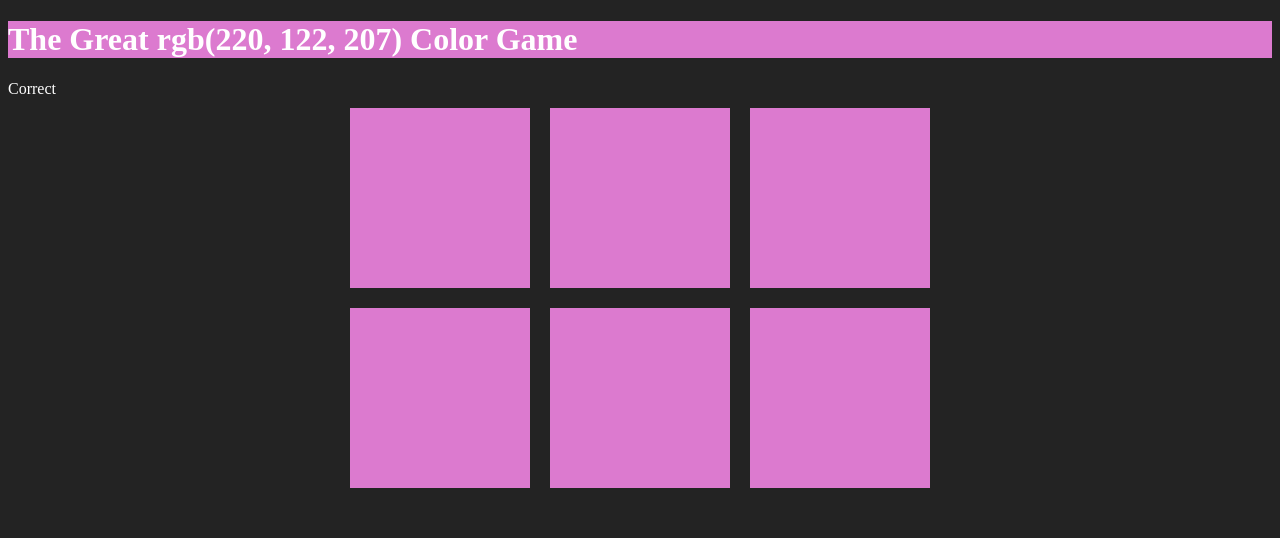
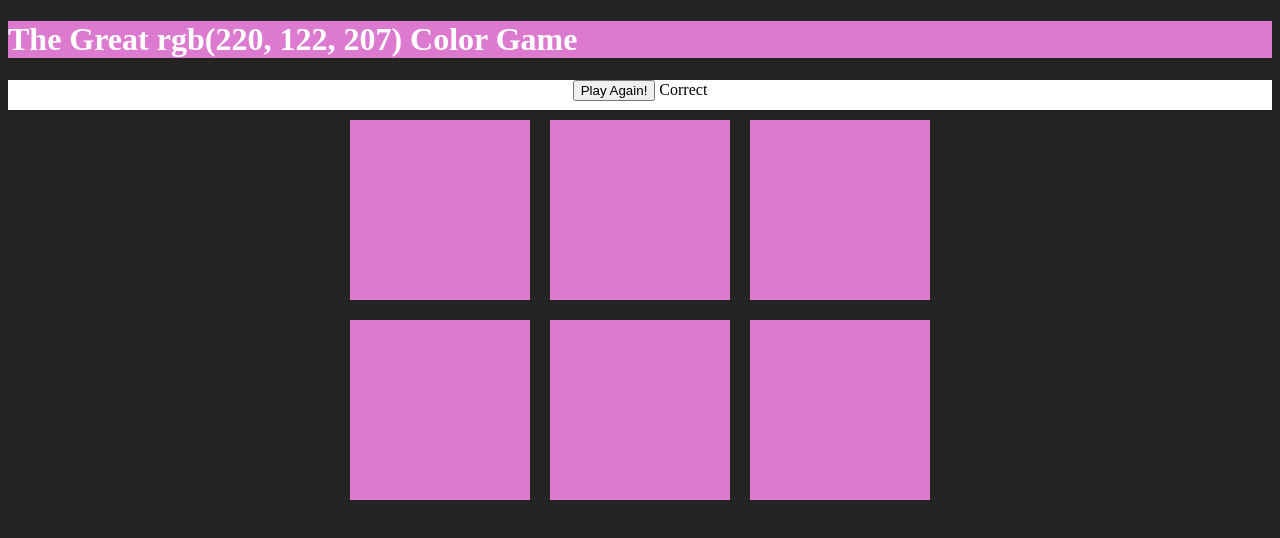
Before and after one commit to ahmedamsoliman-1/RGBColorGame, a plain HTML site: page index.html in a window 1280 px wide. Both pictures are taken after a click on the element 439 px from the left and 179 px from the top of the page. Drawn offline with Linux system fonts and the light colour scheme.

Commit message:
Add the new color and try again features

```diff
--- a/colorgame.css
+++ b/colorgame.css
@@ -25,7 +25,15 @@ h1
     color: white;
 }
 
-span
+/* span
 {
     color: white;
+} */
+
+#stripe
+{
+    background: white;
+    height: 30px;
+    text-align: center;
+    color: black;
 }
--- a/colorgame.js
+++ b/colorgame.js
@@ -7,6 +7,28 @@ var pickedColor = pickColor();
 var colorDisplay = document.getElementById("colorDisplay");
 var messageDisplay = document.querySelector("#message");
 var h1 = document.querySelector("h1");
+var resetButton = document.querySelector("#reset");
+
+
+resetButton.addEventListener("click", function()
+{
+    //generate akk bew colors
+    colors = generateRandoColors(6);
+
+    //pick a new random color from array
+    pickedColor = pickColor();
+
+    //change colorDisplay to match picked color
+    colorDisplay.textContent = pickedColor;
+
+    //change colors of the squares
+    for (var i = 0 ; i < squares.length; i++)
+    {
+        squares[i].style.backgroundColor = colors[i];
+    }
+    h1.style.backgroundColor = "#232323";
+    messageDisplay.style.color = "white";
+});
 
 colorDisplay.textContent = pickedColor;
 
@@ -23,21 +45,23 @@ for (var i = 0 ; i < squares.length; i++)
         var clickedColor = this.style.backgroundColor;
 
         //compare color to picked color
-        console.log(clickedColor , pickedColor);
         if(clickedColor === pickedColor)
         {
             messageDisplay.textContent = "Correct";
+            resetButton.textContent = "Play Again!"
             changeColors(pickedColor);
             h1.style.backgroundColor = pickedColor;
         }
         else
         {
+            //gray out the wrong clicked one
             this.style.backgroundColor = "#232323";
             messageDisplay.textContent = "Try again!";
         }
     });
 }
 
+// Change all square colors after correct guess
 function changeColors(color)
 {
     //Loop through all squares
@@ -48,6 +72,7 @@ function changeColors(color)
     }
 }
 
+//Pick random number and map it to colors arr
 function pickColor()
 {
     var randomN = Math.floor(Math.random() * colors.length);
--- a/index.html
+++ b/index.html
@@ -9,7 +9,8 @@
 
         <h1>The Great <span id="colorDisplay">RGB</span> Color Game</h1>
 
-        <div>
+        <div id="stripe">
+            <button id="reset">New Color</button>
             <span id="message"></span>
         </div>
 
```
